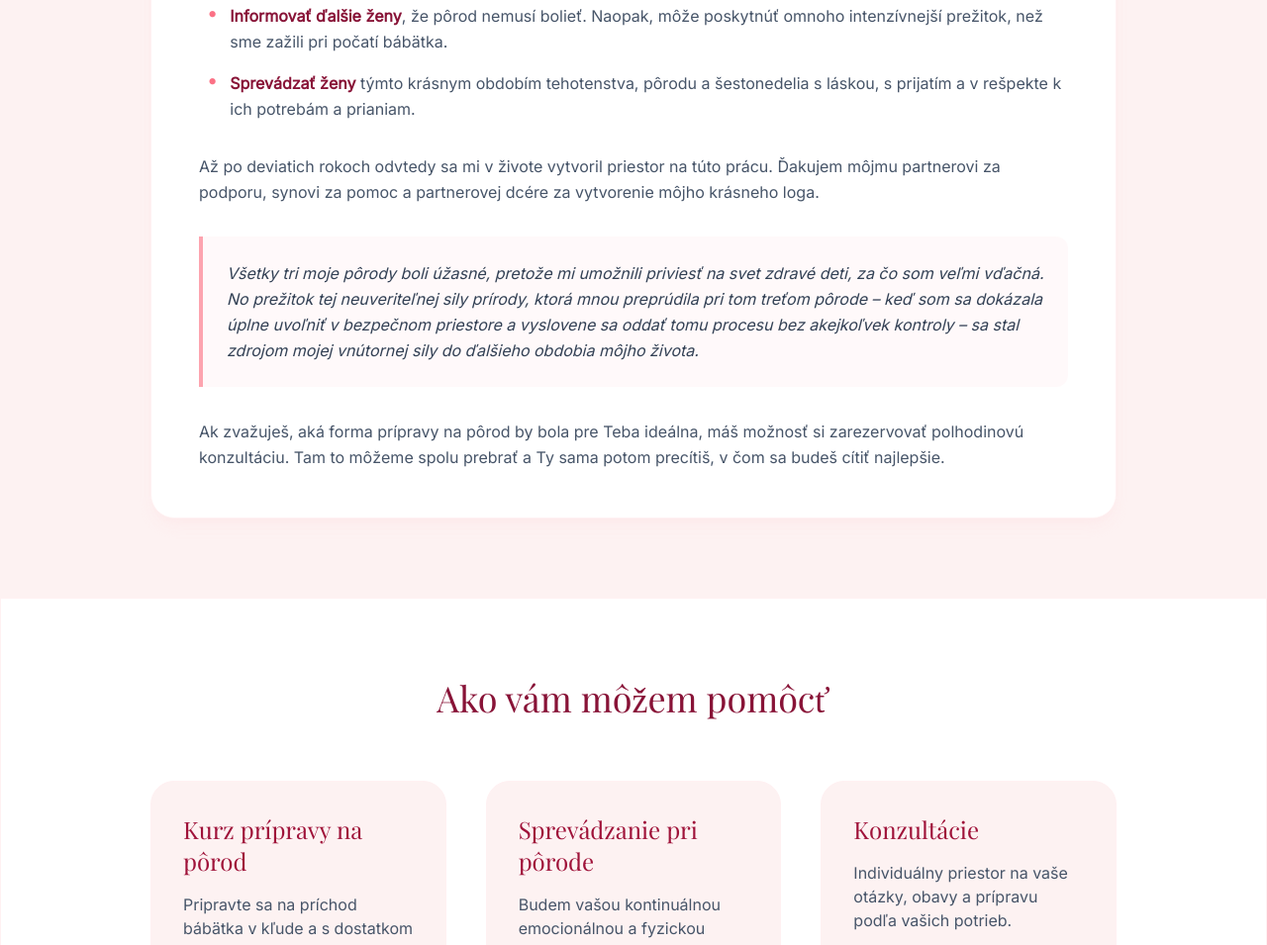
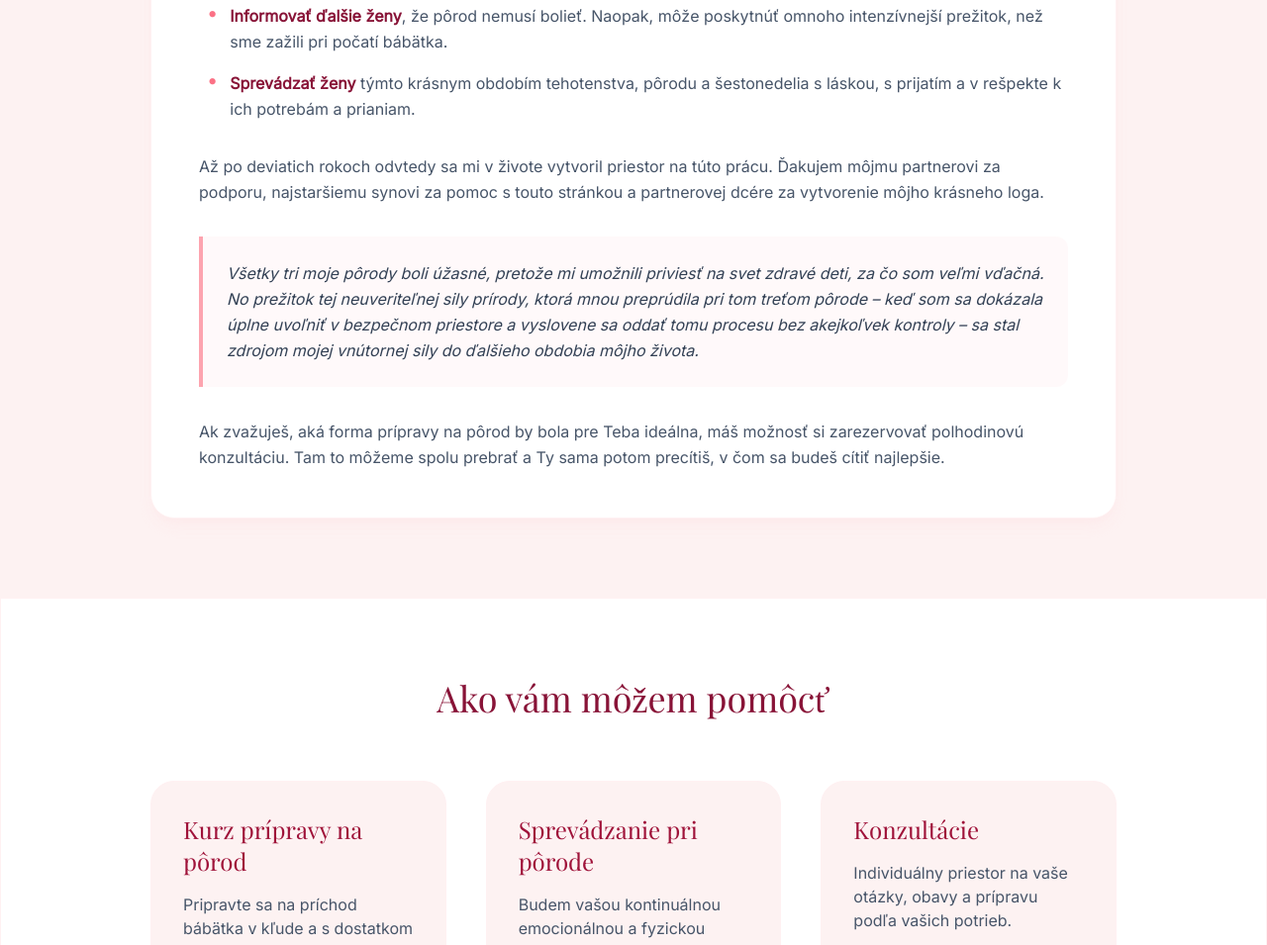
Before and after one commit to jancchi/Dula, a website with bundled scripts: page public/index.html in a window 1280 px wide. Shown: the part 3144-4099 px from the top of the page at 99% size. Built offline with nearby package versions, Linux system fonts and the light colour scheme; some packages are replaced by stand-ins of ours; no server answers; a web font is replaced by a local one.

Commit message:
Modify About me

```diff
--- a/public/index.html
+++ b/public/index.html
@@ -165,7 +165,7 @@
 
         <p class="text-slate-600 leading-relaxed mb-8">
           Až po deviatich rokoch odvtedy sa mi v živote vytvoril priestor na
-          túto prácu. Ďakujem môjmu partnerovi za podporu, synovi za pomoc a
+          túto prácu. Ďakujem môjmu partnerovi za podporu, najstaršiemu synovi za pomoc s touto stránkou a
           partnerovej dcére za vytvorenie môjho krásneho loga.
         </p>
 
```
